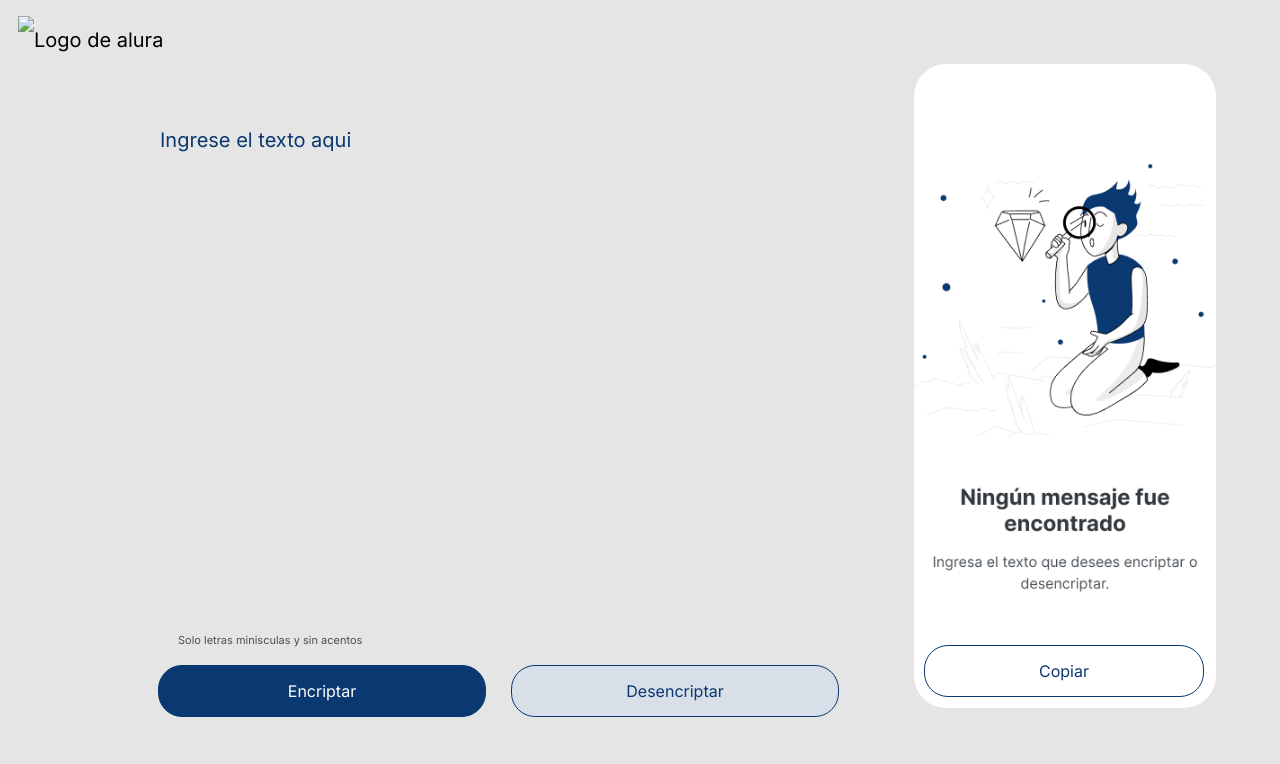
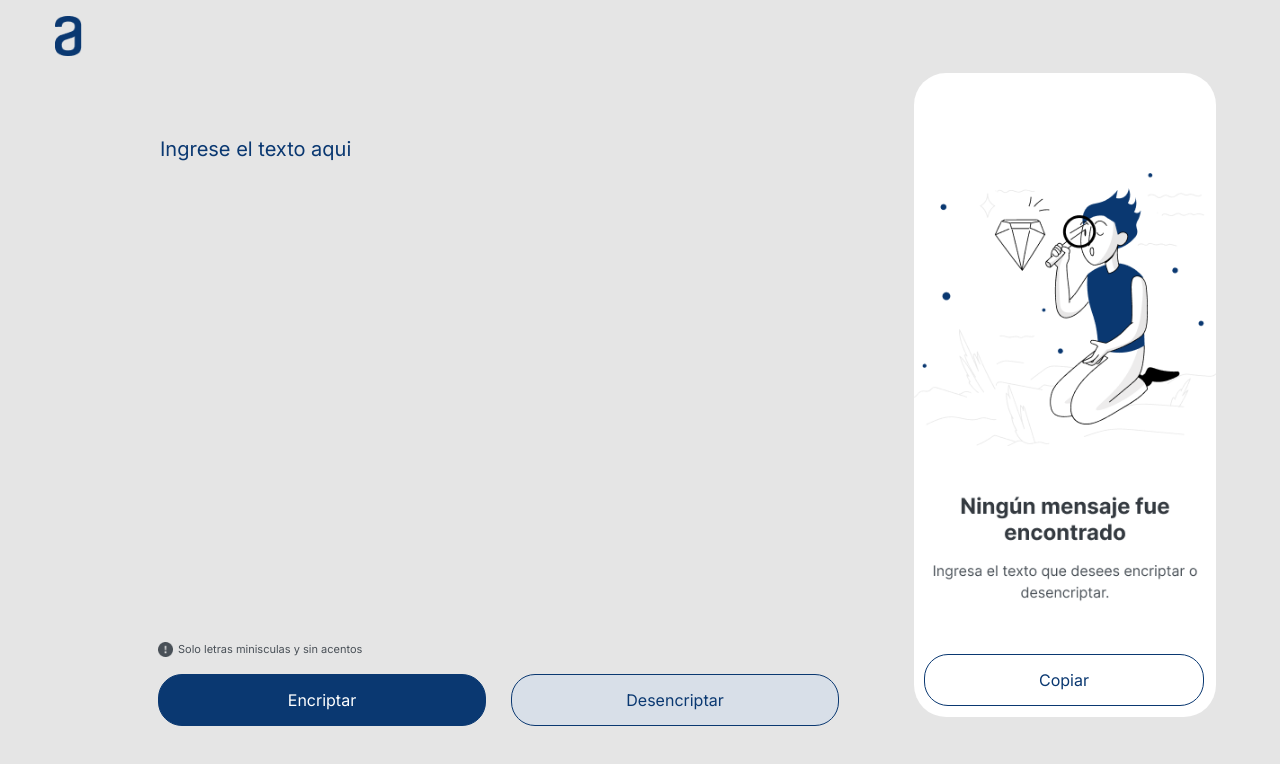
Before and after one commit to AntekR/Encriptador, a plain HTML site: page index.html in a window 1280 px wide. Drawn offline with Linux system fonts and the light colour scheme; files that its build step writes are made by us from their sources; files whose address does not match are found by name.

Commit message:
Update index.html
Actualización ruta de imagenes

```diff
--- a/index.html
+++ b/index.html
@@ -10,12 +10,12 @@
     <link href="https://fonts.googleapis.com/css2?family=Inter:wght@200;400&display=swap" rel="stylesheet">
 </head>
 <body>
-    <header><img class="logo" src="/Sprint_1/imagenes/Logo.png" alt="Logo de alura"></header>
+    <header><img class="logo" src="/imagenes/Logo.png" alt="Logo de alura"></header>
     <main>
         <section>
             <textarea class="text-area" cols="30" rows="10" placeholder="Ingrese el texto aqui"></textarea>
             <div class="adver">
-                <img src="/Sprint_1/imagenes/Vector.png" width="15px" height="15px">
+                <img src="/imagenes/Vector.png" width="15px" height="15px">
                 <h6 class="informacion">
                     Solo letras minisculas y sin acentos
                 </h6>
```
